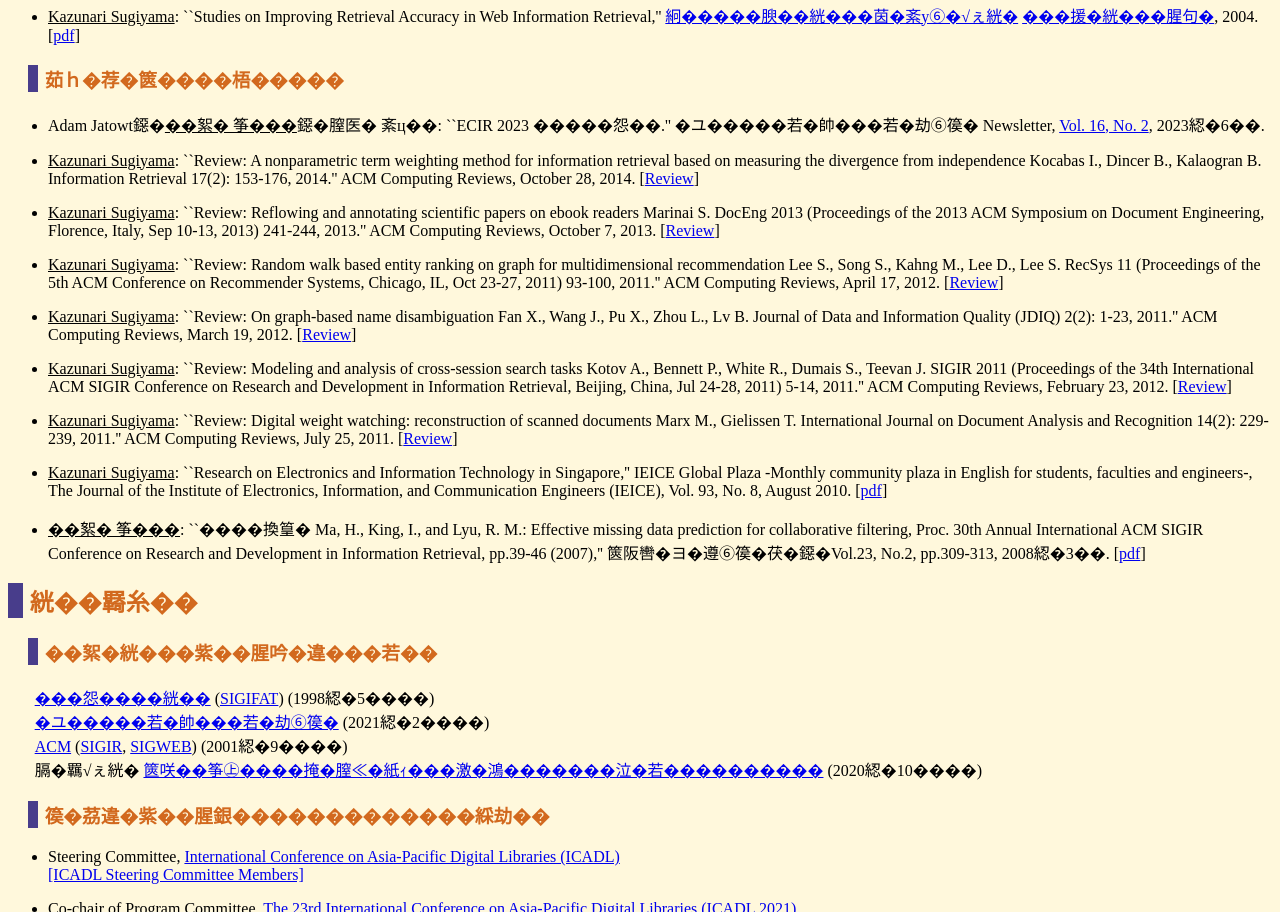
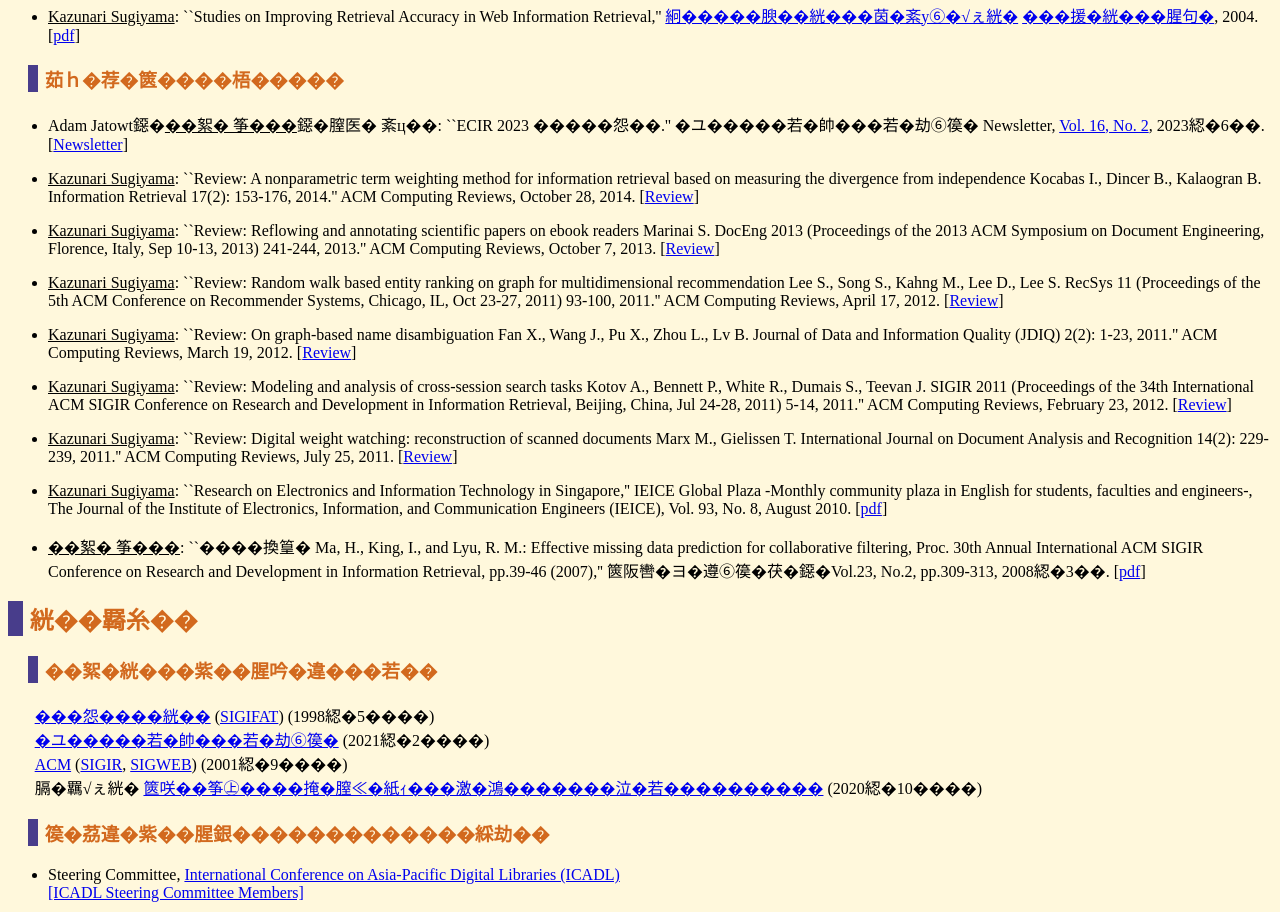
Before and after one commit to zakugus/zakugus.github.io, a plain HTML site: page index-j.html in a window 1280 px wide. Shown: the part 6994-7906 px from the top of the page. Drawn offline with Linux system fonts and the light colour scheme.

Commit message:
Update index-j.html

```diff
--- a/index-j.html
+++ b/index-j.html
@@ -861,6 +861,7 @@ November 29, 2016. [<a href="https://www.db.soc.i.kyoto-u.ac.jp/~sugiyama/papers
 <ul>
 	<li>Adam Jatowt，<ins>杉山 一成</ins>，細川 大至: ``ECIR 2023 参加報告.''
 		日本データベース学会 Newsletter, <a href="https://dbsj.org/newsletter-vol-16-no-2/">Vol. 16, No. 2</a>, 2023年6月.
+		[<a href="https://dbsj.org/newsletter-vol-16-no-2/">Newsletter</a>]
  </li>
 </ul>
 
```
